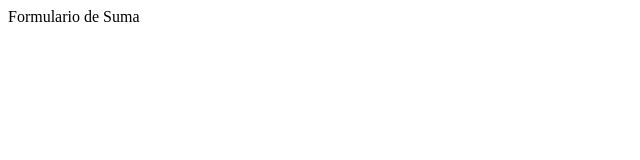
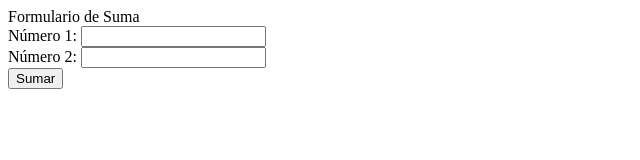
Before and after one commit to javalenciacai/ejerciciogitfront, a plain HTML site: page index.html in a window 1280 px wide. Shown: the whole page, without its empty margins (0-640 px from the left). Drawn offline with Linux system fonts and the light colour scheme.

Commit message:
En el archivo index.html se agrega el uso del archivo script.js

```diff
--- a/index.html
+++ b/index.html
@@ -1,9 +1,20 @@
 <!DOCTYPE html>
 <html>
+
 <head>
-   <tittle>Formulario de Suma </tittle>
+    <tittle>Formulario de Suma </tittle>
 </head>
+
 <body>
+    <form action="sumarForm">
+        <label for="num1">Número 1:</label>
+        <input type="number" id="num1" name="num1" required><br>
+        <label for="num2">Número 2:</label>
+        <input type="number" id="num2" name="num2" required><br>
+        <button type="button" onclick="sumar()">Sumar</button>
+    </form>
+    <div id="resultado"></div>
+    <script src="script.js"></script>
+</body>
 
-</body>
 </html>
```
